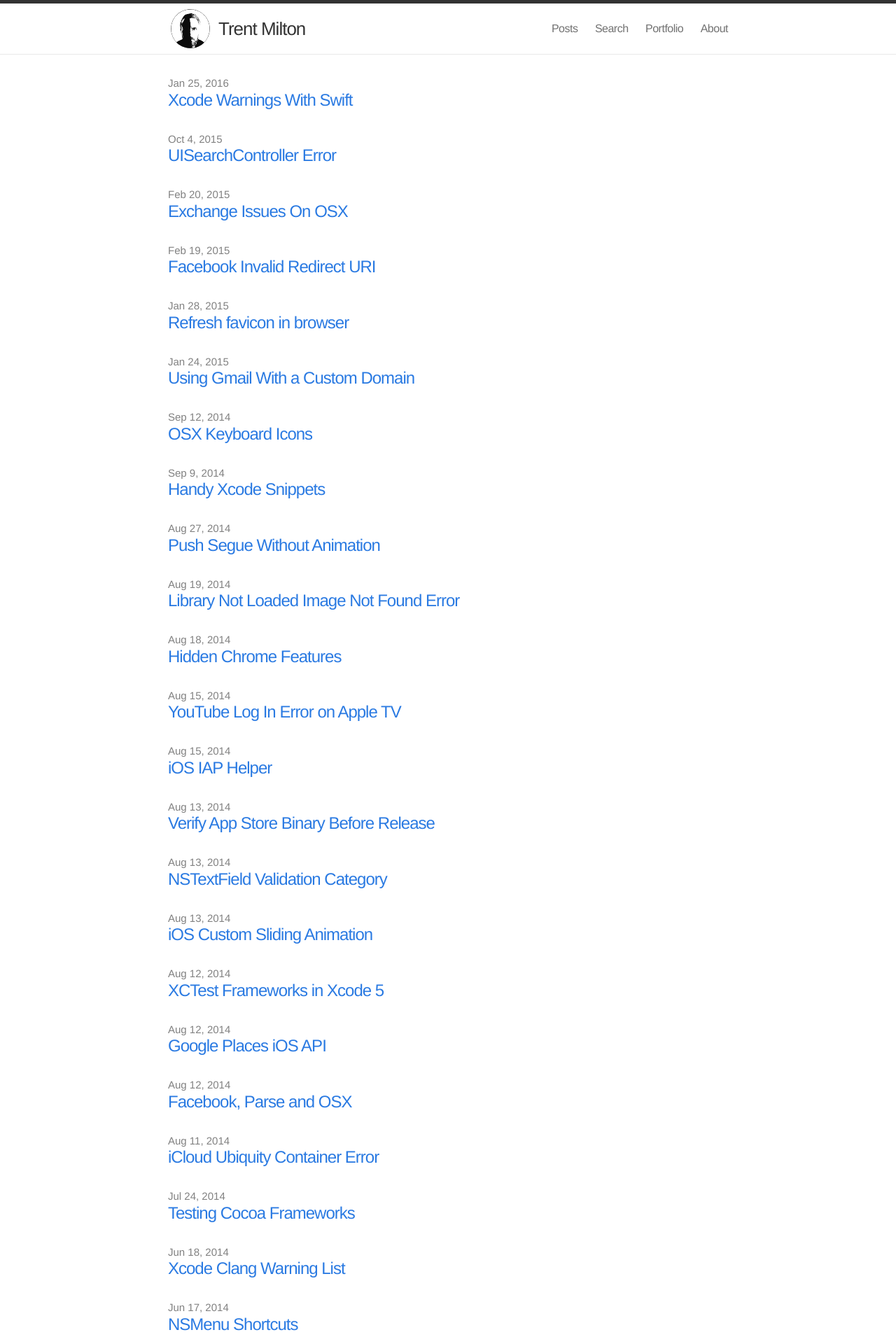
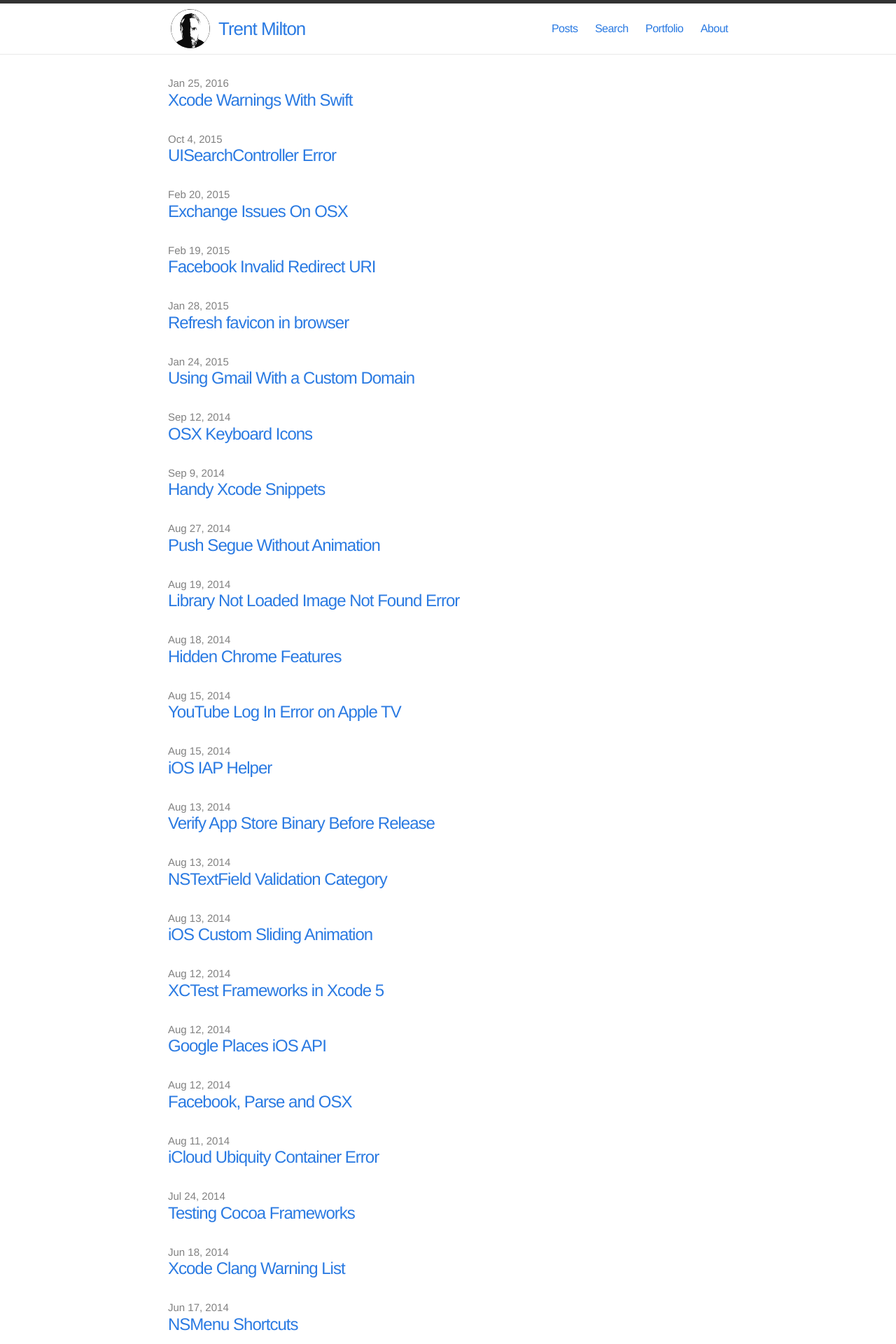
Before and after one commit to trentmilton/trentmilton-site-jekyll, a Jekyll site: the page built from index.html, in a window 1280 px wide. Shown: the top 1920 px of the page at 70% size. Built offline with Jekyll 4.4.1, drawn with Linux system fonts in a browser that asks for light colours.

Commit message:
Fixed up url colour / size

```diff
--- a/_config.yml
+++ b/_config.yml
@@ -3,7 +3,7 @@
 email: me@trentmilton.com
 description: "This is a place to collect my notes on development and anything else I can think of."
 baseurl: ""
-url: "http://trentmilton.com"
+url: "https://www.trentmilton.com"
 github_username: trentmilton
 disqus_shortname: trentmilton-blog
 
--- a/css/main.css
+++ b/css/main.css
@@ -18,9 +18,9 @@
 
 h1, h2, h3, h4, h5, h6 { font-size: 100%; font-weight: 400; }
 
-a         { color: #2a7ae2; text-decoration: none; }
-a:hover   { color: #000; text-decoration: underline; }
-a:visited { color: #205caa; }
+a         { color: #2a7ae2 !important; text-decoration: none !important; }
+a:hover   { color: #000 !important; text-decoration: underline !important; }
+a:visited { color: #205caa !important; }
 
 /* Utility */
 
@@ -175,10 +175,10 @@
 
 .posts li { margin-bottom: 30px; }
 
-.posts .post-link {
-  font-size: 24px;
+.posts .post-link, .tipue_search_content_title {
+  font-size: 24px !important;
   letter-spacing: -1px;
-  line-height: 1;
+  line-height: 1 !important;
 }
 
 .posts .post-date {
```
Also changed, not shown: search.html (+5 -2 lines).
